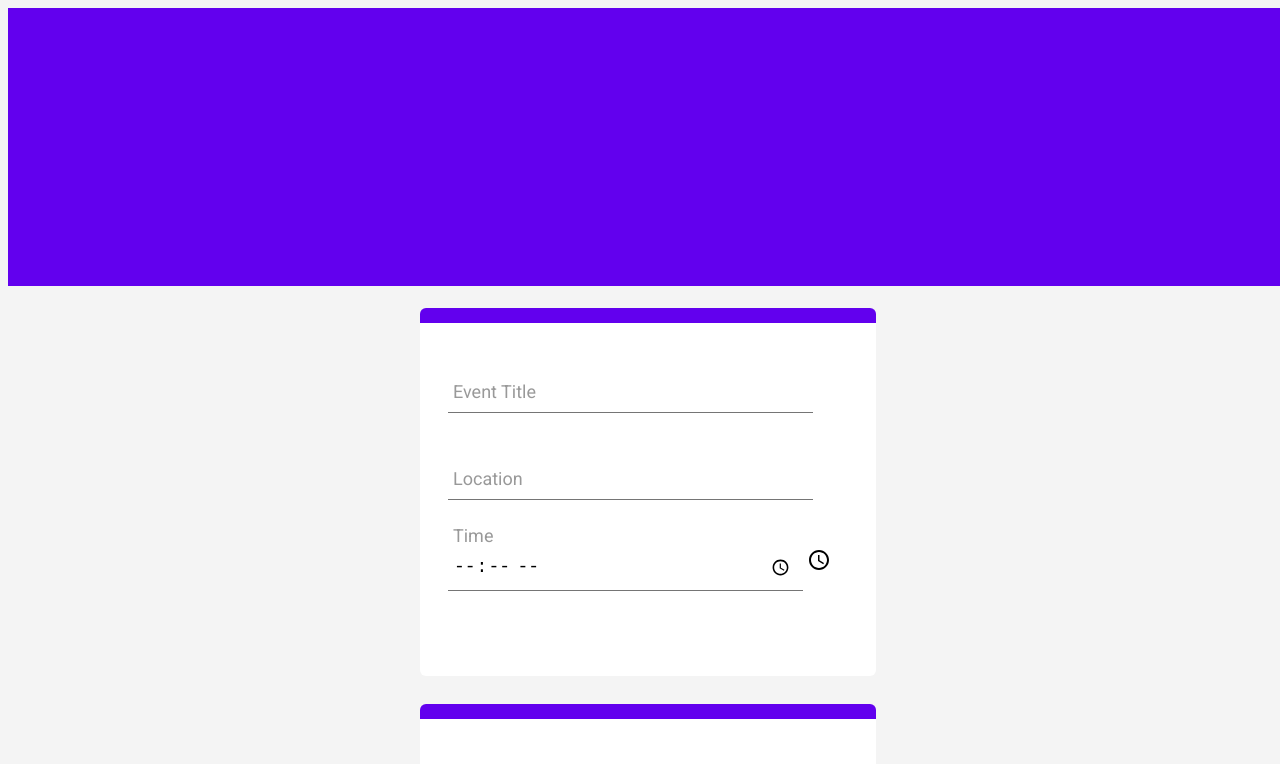
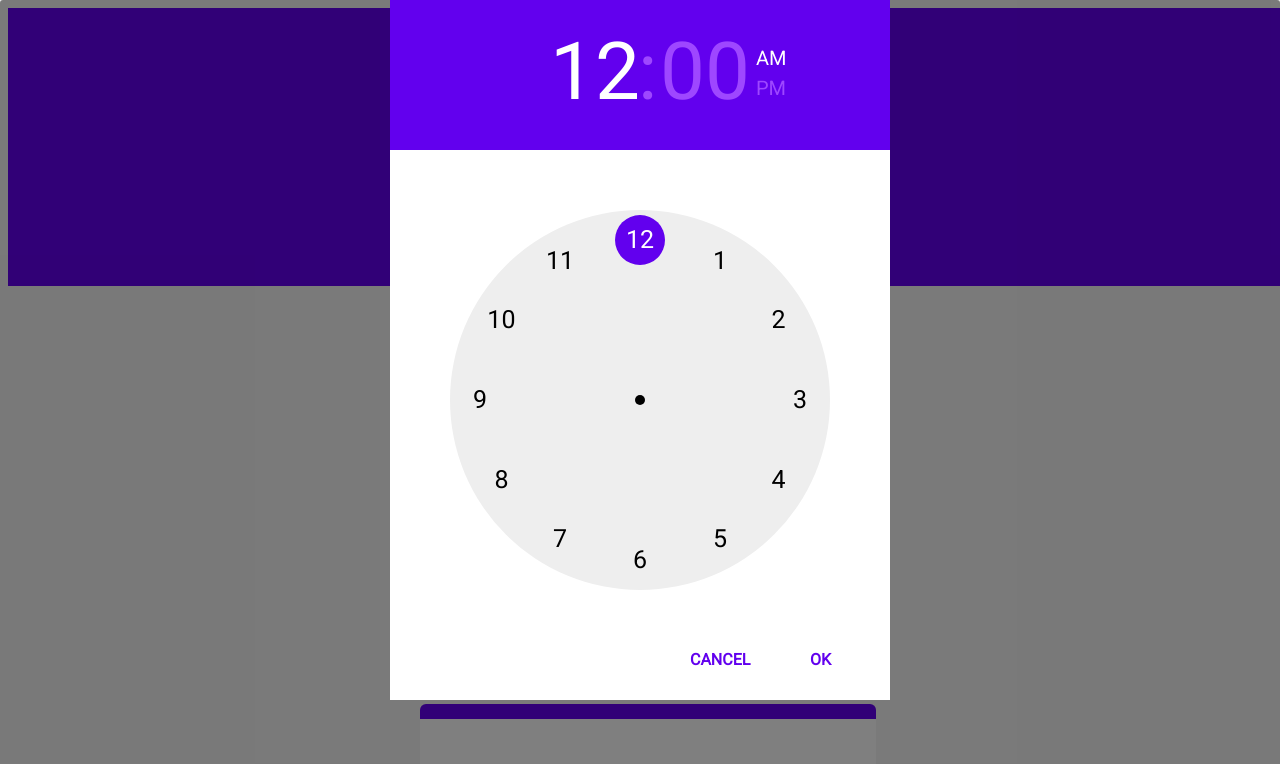
Before and after one commit to a-gheorghe/time_picker, a website: page index.html in a window 1280 px wide. Both pictures are taken after a click on the picture 818 px from the left and 560 px from the top of the page. Shown: the top 764 px of the page. Drawn offline with Linux system fonts and the light colour scheme.

Commit message:
fixed modal styling

```diff
--- a/css/styles.css
+++ b/css/styles.css
@@ -21,7 +21,9 @@ body, html {
 
 
 #modal {
-    position: absolute;
+    position: fixed;
+    left: 0;
+    top: 0;
     border-radius: 3px;
     z-index: 999999;
     height: 100%;
```
